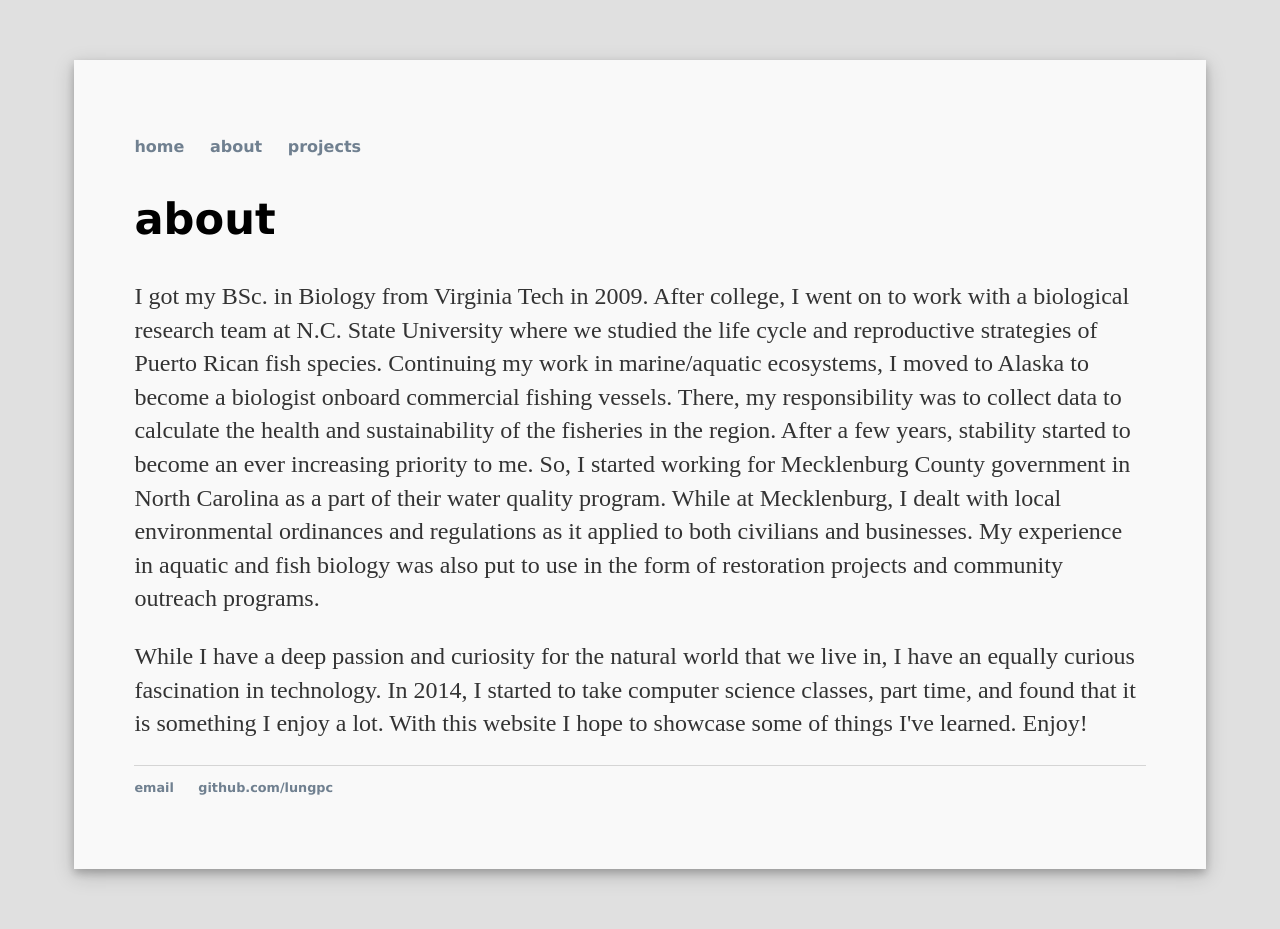
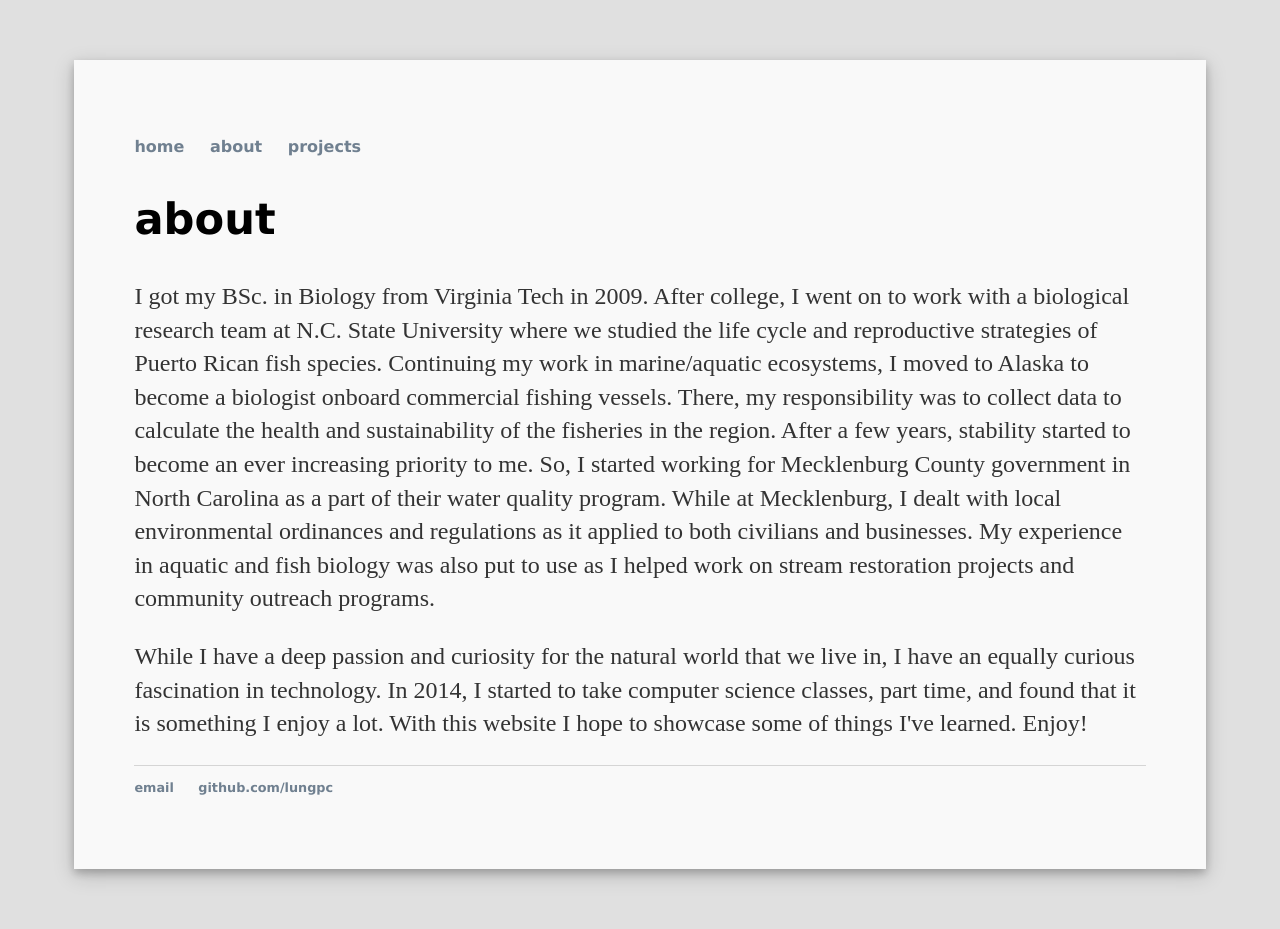
Before and after one commit to lungpc/lungpc.github.io, a Jekyll site: the page built from about/index.html, in a window 1280 px wide. Built offline with Jekyll 4.4.1, drawn with Linux system fonts in a browser that asks for light colours.

Commit message:
Update index.html

```diff
--- a/about/index.html
+++ b/about/index.html
@@ -11,7 +11,7 @@ title: About Philip Lung
   data to calculate the health and sustainability of the fisheries in the region. After a few years, stability started to become an
   ever increasing priority to me. So, I started working for Mecklenburg County government in North Carolina as a part of their
   water quality program. While at Mecklenburg, I dealt with local environmental ordinances and regulations as it applied to both
-  civilians and businesses. My experience in aquatic and fish biology was also put to use in the form of restoration projects and
+  civilians and businesses. My experience in aquatic and fish biology was also put to use as I helped work on stream restoration projects and
   community outreach programs.</p>
 
   <p>While I have a deep passion and curiosity for the natural world that we live in, I have an equally curious fascination in
```
